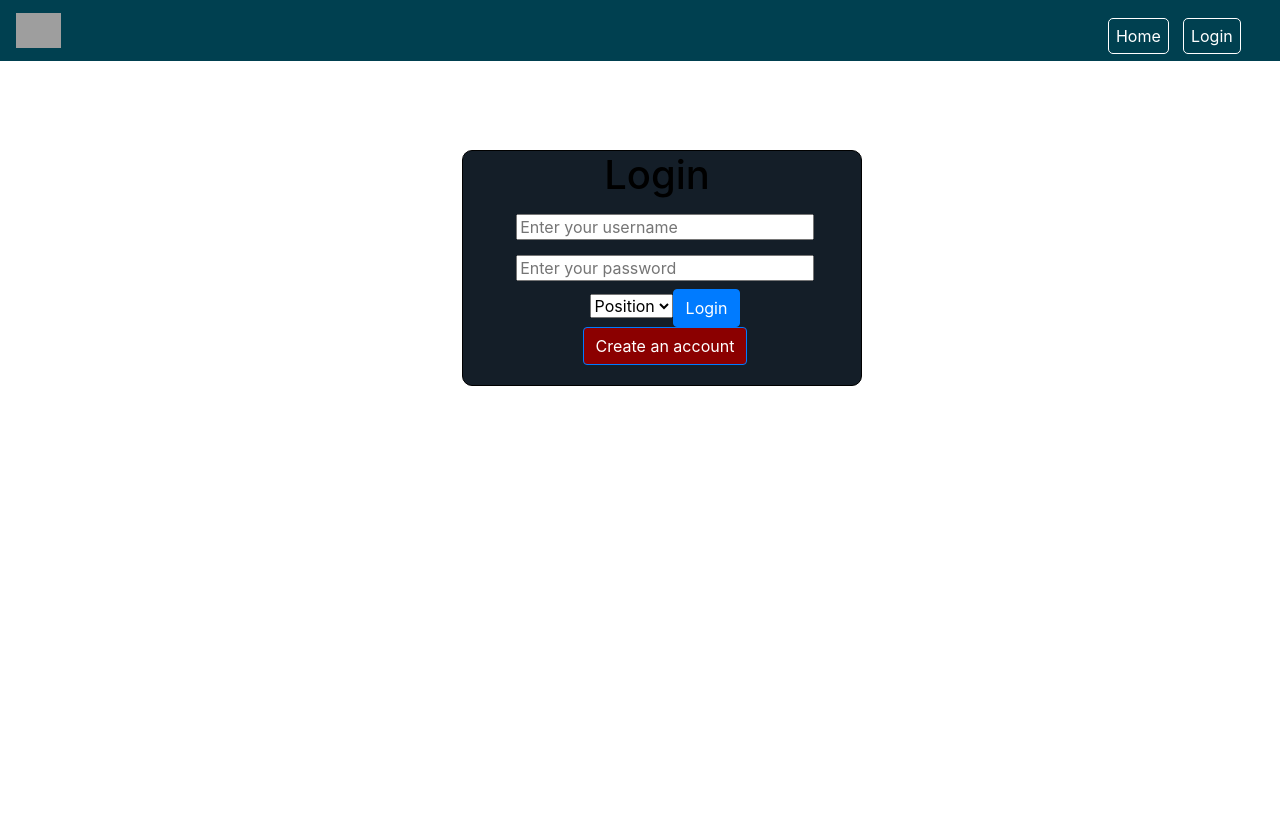
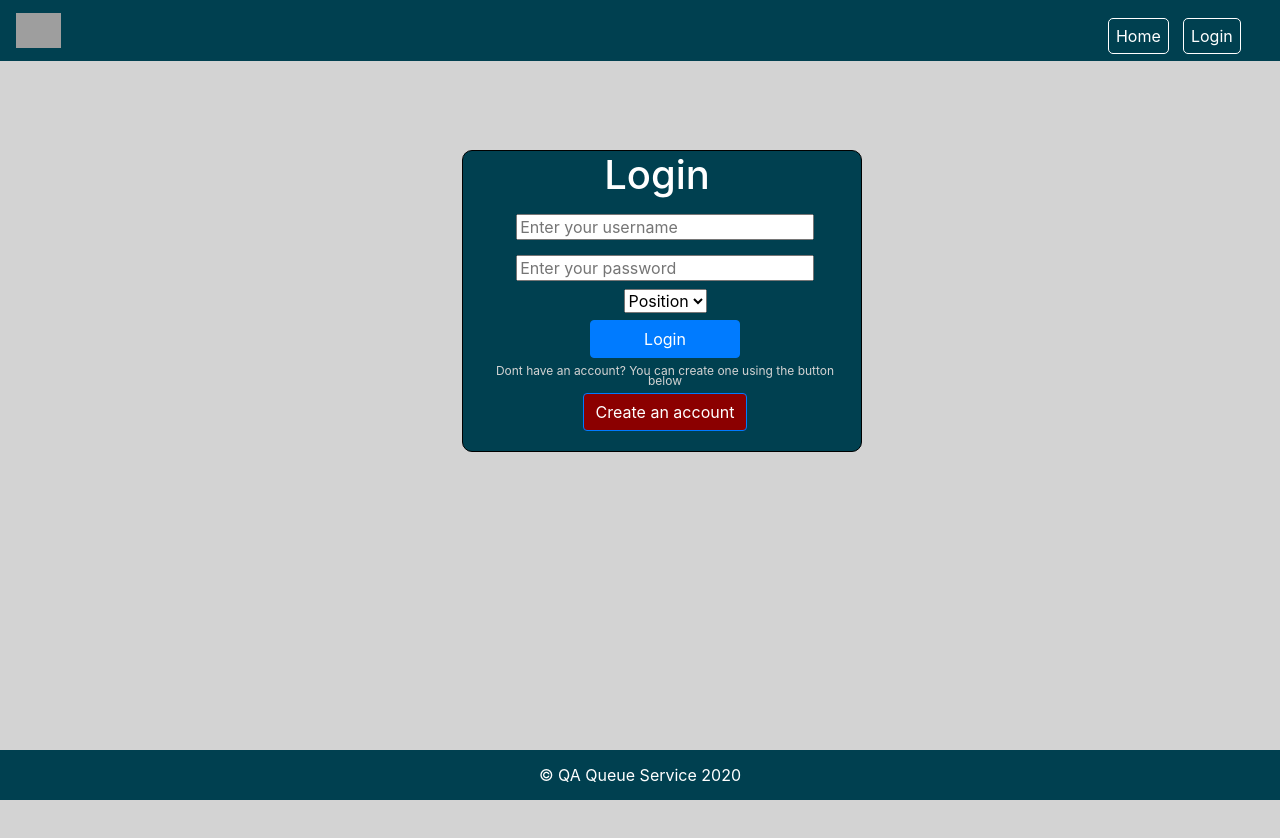
Before and after one commit to sa-mh/QA-GP-T2, a React (Create React App) app in the folder App/frontend/: page /login in a window 1280 px wide. Shown: the top 838 px of the page. After the commit the page ends 800 px from the top, so only its background shows below. Built offline with nearby package versions, Linux system fonts and the light colour scheme; grey boxes are pictures that could not be loaded.

Commit message:
small changes to UX

```diff
--- a/App/frontend/src/App.css
+++ b/App/frontend/src/App.css
@@ -29,11 +29,11 @@
 }
 
 body {
-  background-color: white;
+  background-color: lightgray;
 }
 
 .loginHeading, .signupHeading {
-  color: Black;
+  color: white;
 }
 
 .footer {
@@ -42,7 +42,7 @@ body {
   padding: 1%;
   text-align: center;
   position: absolute;
-  bottom: -200%;
+  bottom: 0%;
   width: 100%;
   /* padding-right: 100%; */
 }
@@ -110,7 +110,7 @@ body {
   text-align: center;
     padding-right: 10px;
     padding-bottom: 20px;
-    background-color: rgb(20,30,40);
+    background-color: rgb(0, 64, 80);
 	border: 1px solid black;
     border-radius: 10px;
     line-height: 10px;
@@ -119,7 +119,16 @@ body {
 margin: 2%;
 width: 80%;
 }
+#loginButton{
+  width: 150px;
+  margin: 2%
+}
 
+.loginDiv p{
+  color: lightgrey;
+  font-size: 12px;
+  margin-bottom: 2%;
+}
 .failed-message{
   background-color: pink;
   width: 400px;
@@ -216,7 +225,7 @@ margin-top: 10px;
     background-color: white;
     width: 40%;
     height: 35%;
-	border: 1px solid black;
+	border: 2px solid rgb(0, 64, 80);
     border-radius: 10px;
     line-height: 10px;
 }
@@ -249,7 +258,7 @@ margin-top: 10px;
 }
 
 #readDiv {
-  background-color: white;
+  /* background-color: white; */
   width: 50%;
   float: right;
   margin-right: 1%;
@@ -317,7 +326,7 @@ margin-top: 10px;
 }
 
 #completed-issues {
-  position: absolute;
+  position: fixed;
   top:0%;
   width: 90%;
   right: -5%;
@@ -395,18 +404,21 @@ top: 10%
     right:20%;
     bottom:50%;
   }
-
+  #issues{
+    position: absolute;
+    width: 100%;
+  }
   #failed-message{
     position: absolute;
     top:60%;
     text-align: left;
-    right: 47%;
+    right: 40%;
   }
 
   #root-home{
     background-color: rgb(0, 64, 80);
     width: 100%;
-    height: 2000px;
+    height: 700px;
   }
 
 #home-first-line{
@@ -425,6 +437,15 @@ color: lightgrey;
 text-align: center;
 }
 
+#post-note{
+  position: absolute;
+  font-size: 12px;
+  right: -2%;
+  bottom: 0%;
+  width: 100%;
+  color: darkgray;
+  text-align: left;
+  }
 #home-button-createAccount{
   position: absolute;
 right: 39%;
--- a/App/frontend/src/Components/Login-page/LoginPage.jsx
+++ b/App/frontend/src/Components/Login-page/LoginPage.jsx
@@ -49,7 +49,7 @@ const LoginPage = props => {
         }
         else {
             e.preventDefault();
-            ReactDOM.render(<p style={{ color: "red" }}>Username/Password wrong</p>, document.getElementById('failed-message'));
+            ReactDOM.render(<p style={{ color: "red"}}>Username/Password wrong. Please try again.</p>, document.getElementById('failed-message'));
 
         }
     }
@@ -86,8 +86,9 @@ const LoginPage = props => {
                             <option value="" disabled hidden >Position</option>
                             <option value="trainer">Trainer</option>
                             <option value="trainee">Trainee</option>
-                        </select>
+                        </select><br></br>
                         <button className="btn btn-primary" id="loginButton" type="submit">Login</button>
+                        <p>Dont have an account? You can create one using the button below</p>
                         <div>
                             <Link to="/createAccount">
                                 <button style={{ backgroundColor: "darkred" }} className="btn btn-primary" id="signUpButton" type="button">Create an account</button>
--- a/App/frontend/src/Components/Trainee/PostIssues/PostIssues.jsx
+++ b/App/frontend/src/Components/Trainee/PostIssues/PostIssues.jsx
@@ -44,6 +44,8 @@ const PostIssues = props => {
             message={issue.issue}
             date={issue.submitDate}
             priority={issue.urgency}
+            firstName={issue.trainees.firstName}
+            lastName={issue.trainees.lastName}
         />
         // <Issue title={issue.title}/>
     )))
@@ -102,7 +104,7 @@ const PostIssues = props => {
 
             {/* Allow user to post an issue here */}
             <div className="createDiv">
-                <h3 className="signupHeading">Post an issue</h3>
+                <h3 className="createPost-heading">Post an issue</h3>
                 <div>
                     <form className="ml-3" id="postIssueForm" onSubmit={post_newIssue}>
                         <input className="issueInput" type="text" id="title" onChange={e => setTitle(e.target.value)} placeholder="Give issue a title" required></input> <br></br>
@@ -124,6 +126,7 @@ const PostIssues = props => {
                         </select>
                         <button className="btn btn-primary" id="postButton" type="submit" onSubmit={post_newIssue}>Post Issue</button>
                     </form>
+                    <p id="post-note">*Please note that all tickets posted will be responded to by a trainer as soon as possible. You will be notified via email when a response has been made.</p>
                 </div>
             </div>
             <div>
--- a/App/frontend/src/Components/Trainer/Issue.jsx
+++ b/App/frontend/src/Components/Trainer/Issue.jsx
@@ -32,6 +32,7 @@ const Issue = (props) => {
                     <h5 className="card-title">{props.title}</h5>
                     <p className="card-body" id="issue-topic">Topic: {props.topic}</p>
                     <p className="card-body">{props.message}</p>
+                    <p className="card-body">{props.firstName} {props.lastName}</p>
                     <p className="card-body" id="issue-date">Created on: {props.date}</p>
                     <p className="card-body" id="issue-priority">Priority: {props.priority}</p>
                     <button className="card-body" id="solve-button" onClick={closeTicket}>Done</button>
--- a/App/frontend/src/Components/Trainer/ViewAllIssues.jsx
+++ b/App/frontend/src/Components/Trainer/ViewAllIssues.jsx
@@ -11,7 +11,7 @@ const ViewAllIssues = () => {
     const [respondedData, setRespondedData] = useState([]);
 
     useEffect(() => {
-        axios.get("http://localhost:8081/ticket/getAll")
+        axios.get("http://52.16.137.246:8081/ticket/getAll")
             .then(response => {
                 response.data.map( (child) => {
                     if(child.status === "new" || child.status === "Open"  ){
@@ -39,7 +39,7 @@ const ViewAllIssues = () => {
 
 
     useEffect(() => {
-        axios.get("http://54.78.12.174:8081/ticket/getAll")
+        axios.get("http://52.16.137.246:8081//ticket/getAll")
             .then(response => {
                 response.data.map( (child) => {
                     if(child.status === "Closed" ){
```
Also changed, not shown: 1 other file (tests, documents, lock files or other folders).
